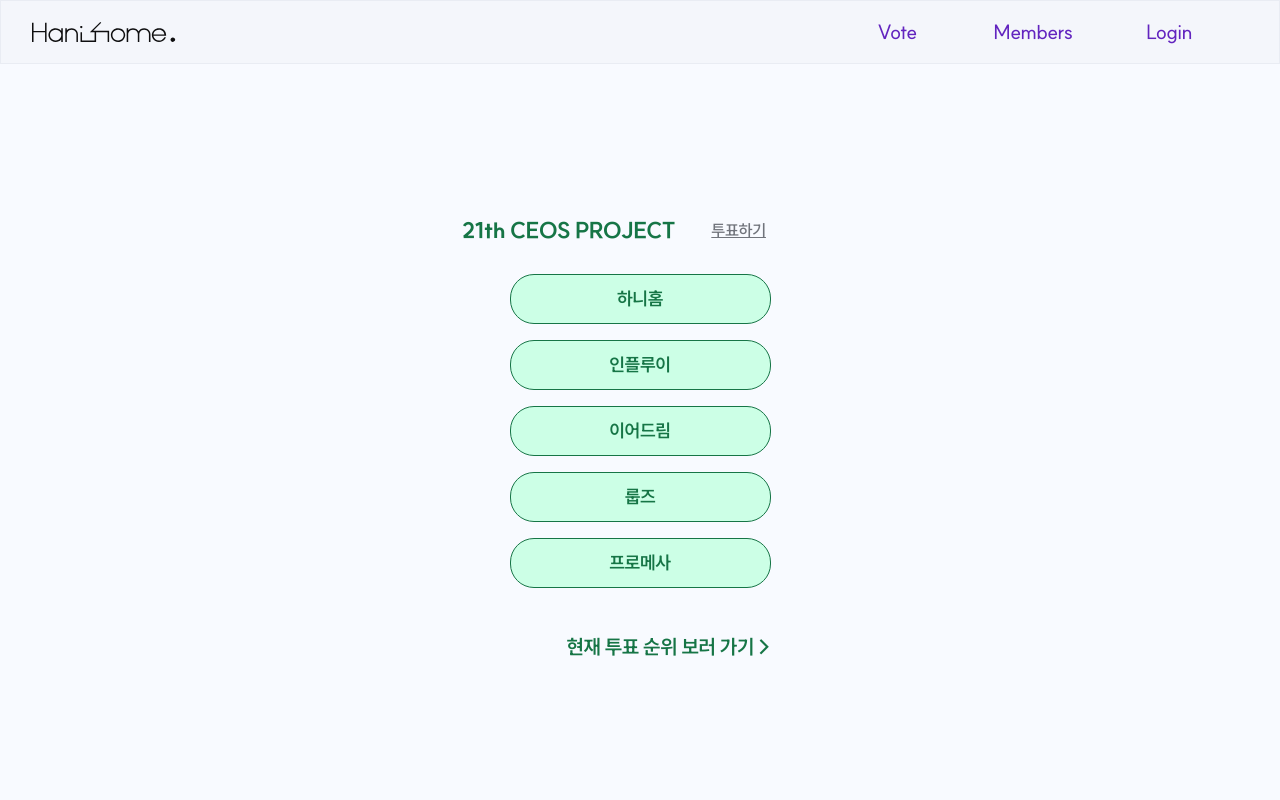
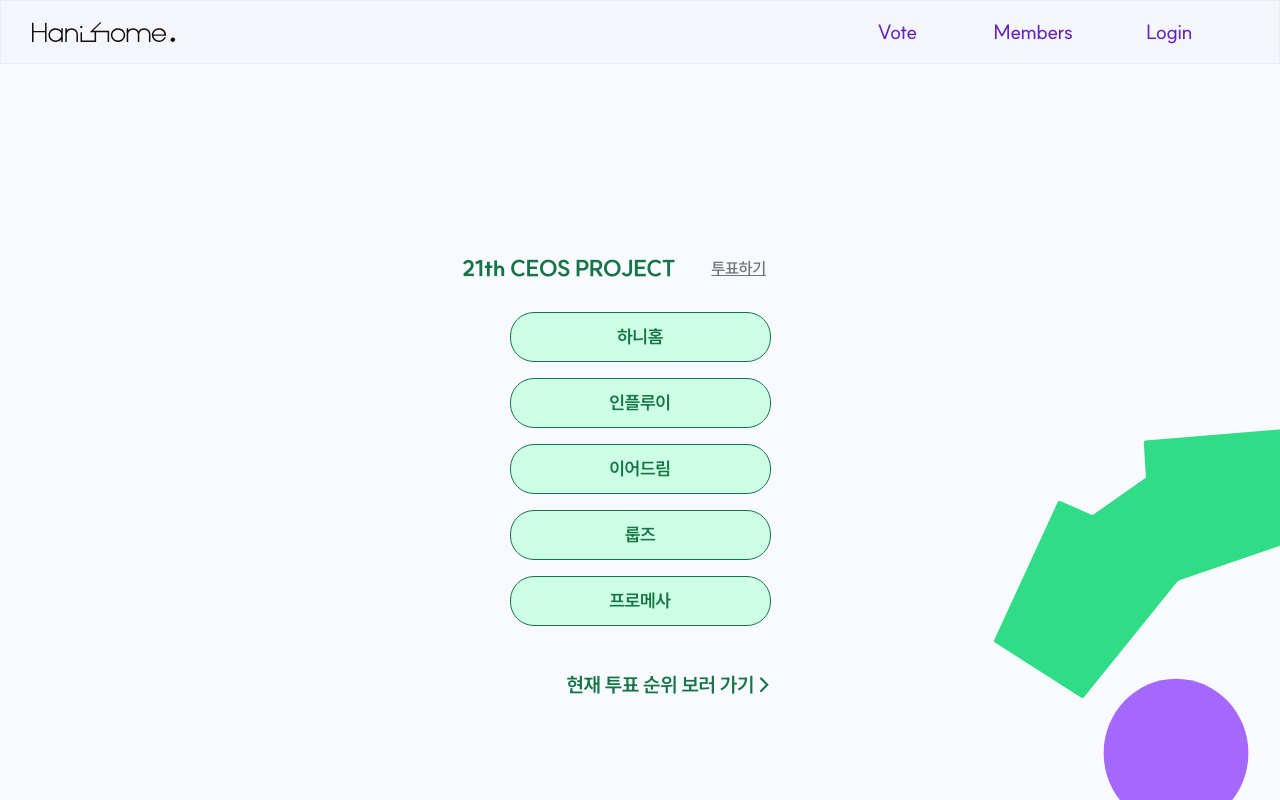
Before and after one commit to chaeyoungwon/next-vote-21th, a Next.js app in the folder next-vote-21th/: page /vote/demoday in a window 1280 px wide. Built offline with nearby package versions, Linux system fonts and the light colour scheme; no server answers.

Commit message:
design: 스크롤바 숨김 및 backgroundshpae반영

```diff
--- a/next-vote-21th/src/app/vote/demoday/page.tsx
+++ b/next-vote-21th/src/app/vote/demoday/page.tsx
@@ -12,6 +12,7 @@ import { submitVote } from "@/apis/submitVote";
 import VoteModal from "@/components/common/VoteModal";
 
 import { teamList } from "@/constants/teamLists";
+import BackgroundShapes from "@/components/vote/BackgroundShape";
 
 const DemodayVotePage = () => {
   const accessToken = useAuthStore(state => state.accessToken);
@@ -81,7 +82,8 @@ const DemodayVotePage = () => {
   }, [accessToken]);
 
   return (
-    <div className="flex min-h-screen w-screen flex-col items-center pt-16">
+    <div className="relative flex min-h-screen w-screen flex-col items-center justify-center overflow-auto scrollbar-hide">
+      <BackgroundShapes />
       <div className="mt-[152px] flex flex-col">
         {/* 헤더 */}
         <div className="flex items-center justify-center">
--- a/next-vote-21th/src/app/vote/leader/[part]/page.tsx
+++ b/next-vote-21th/src/app/vote/leader/[part]/page.tsx
@@ -107,7 +107,7 @@ const LeaderVotePage = () => {
   }, [accessToken, part]);
 
   return (
-    <div className="relative flex min-h-screen w-screen flex-col items-center justify-center overflow-hidden">
+    <div className="relative flex min-h-screen w-screen flex-col items-center justify-center overflow-auto scrollbar-hide">
       <BackgroundShapes />
       <div className="flex flex-col items-center justify-center">
         <div className="flex flex-row justify-center gap-[47px] pb-7">
```
